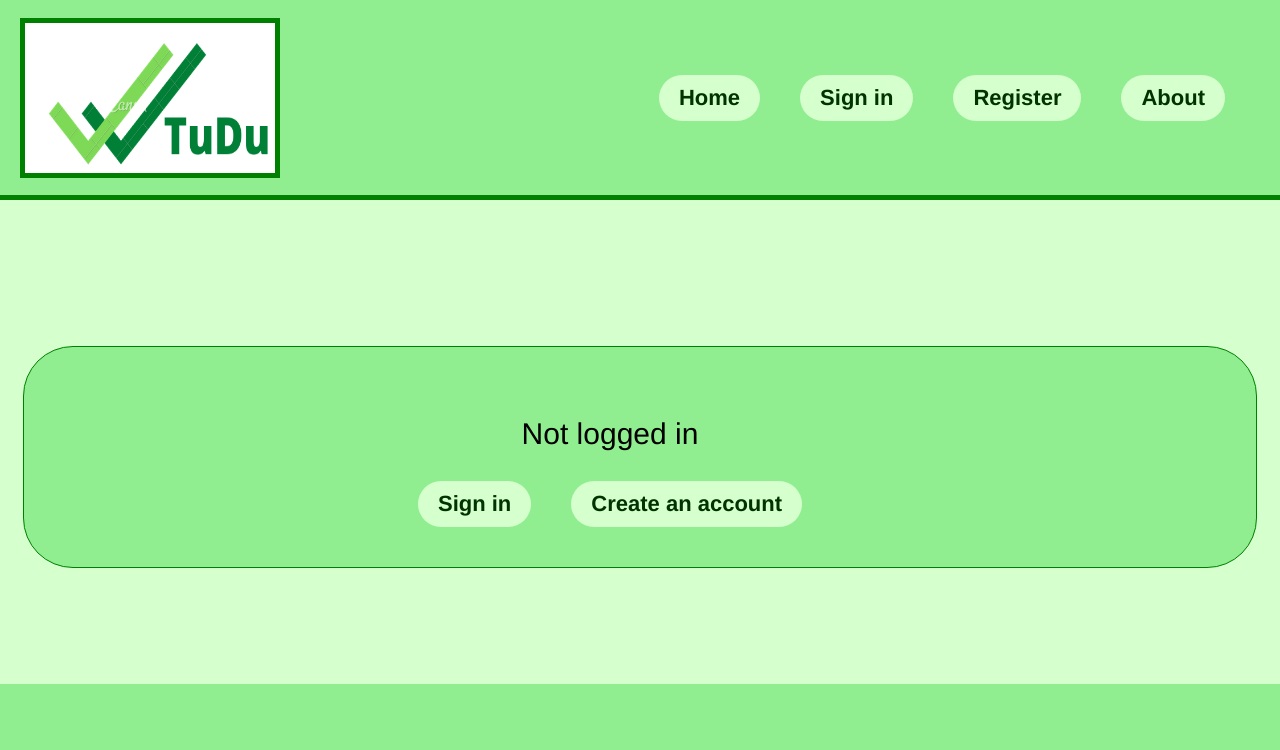
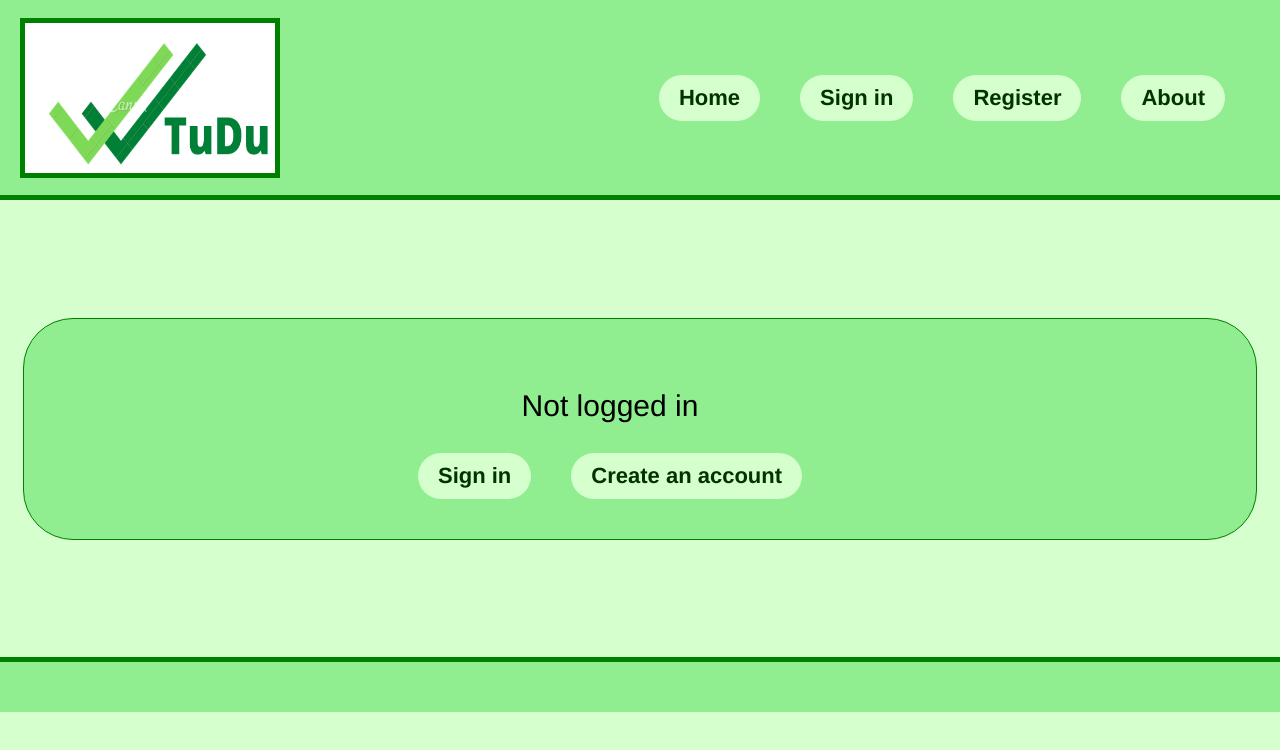
Before and after one commit to lhoogenraad/tudu-application, a React (Create React App) app in the folder frontend/: page / in a window 1280 px wide. Shown: the top 750 px of the page. Built offline with nearby package versions, Linux system fonts and the light colour scheme.

Commit message:
Some slight styling changes on homescreen

```diff
--- a/frontend/src/index.css
+++ b/frontend/src/index.css
@@ -84,6 +84,8 @@ button:active{
     display: flex;
     justify-content: center;
     background-color: lightgreen;
+    border-top: 5px solid green;
+    height: 5rem;
   }
 
   .float{
@@ -101,6 +103,7 @@ button:active{
     margin-left: auto;
     margin-right: auto;
     margin-top: 3rem;
+    margin-bottom: 3rem;
     background-color: lightgreen;
     border: 1px solid green;
     border-radius: 50px;
```
